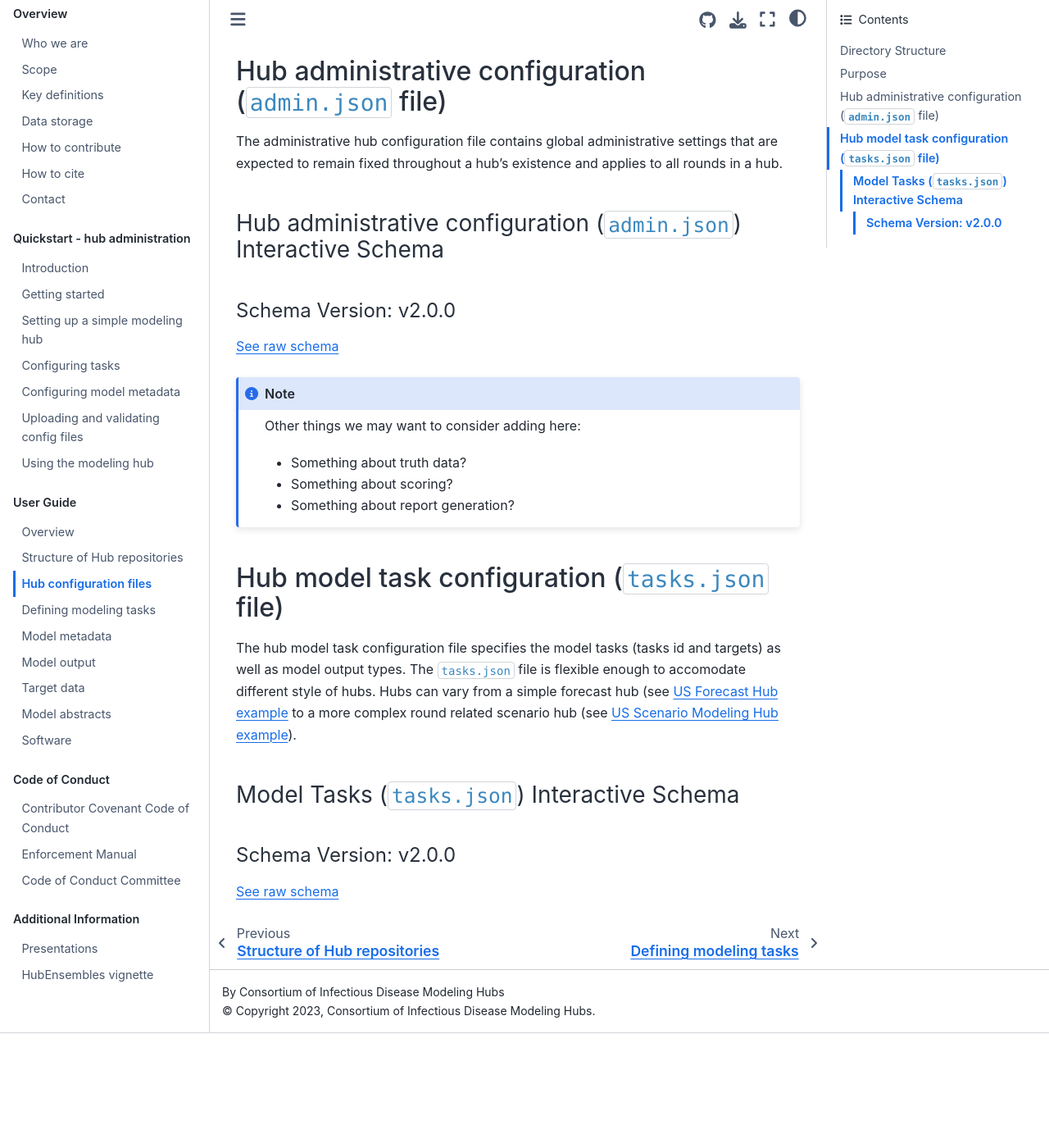
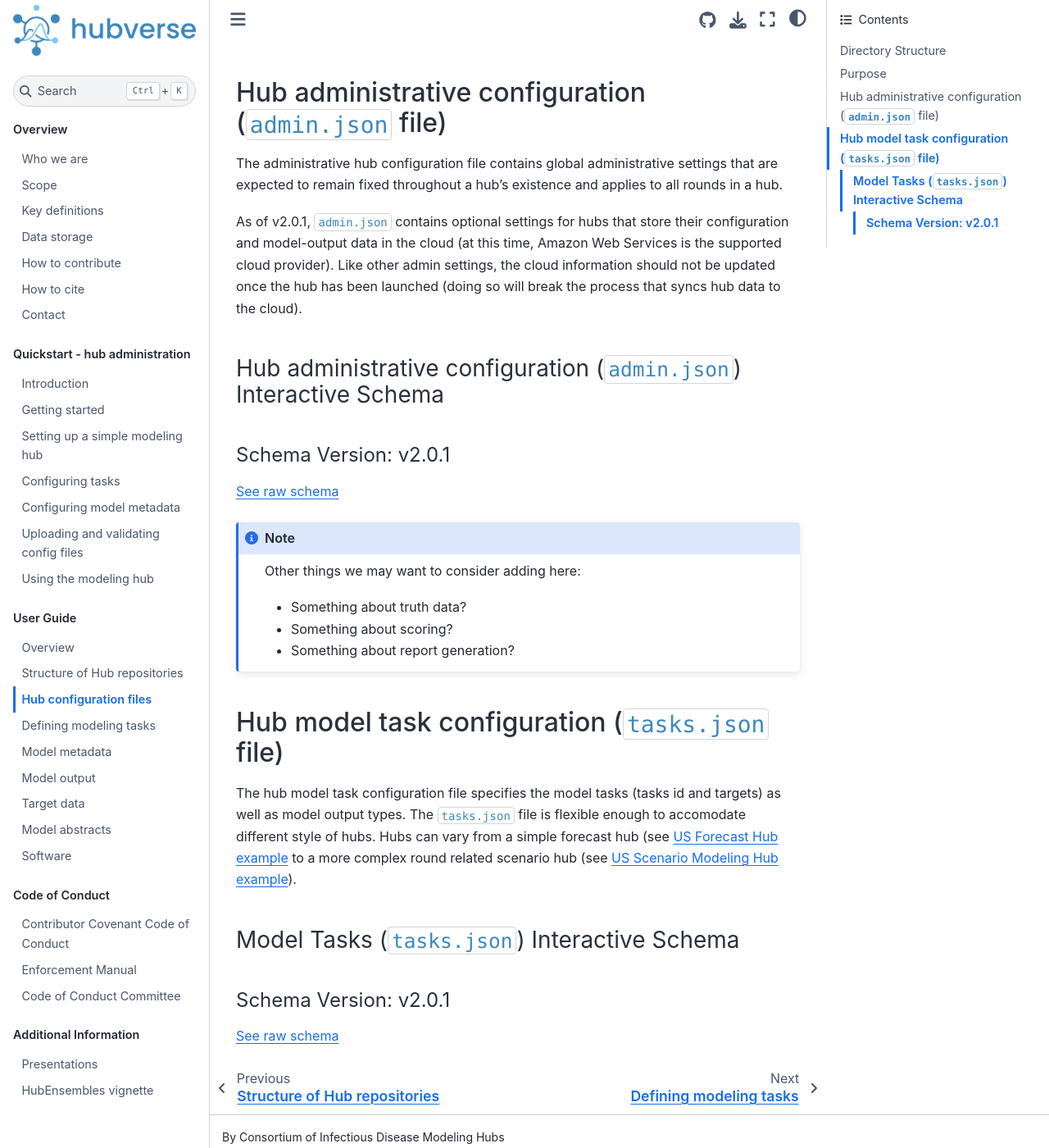
Before and after one commit to hubverse-org/hubDocs, a Sphinx documentation site: the page built from docs/source/user-guide/hub-config.md, in a window 1280 px wide and 1400 px high, scrolled down 1384 px. Shown: the whole window at 82% size. Built offline with Sphinx 7.4.7 and the Sphinx Book theme 1.1.4, drawn with Linux system fonts in a browser that asks for light colours; before the commit the page ends 2644 px from its top, so only the background shows below that; some of the changed text lies outside the part shown.

Commit message:
Bump schema to v2.0.1
Also update the docs to reflect that S3 storage is an option and
the hubverse team can host.

```diff
--- a/docs/source/conf.py
+++ b/docs/source/conf.py
@@ -68,7 +68,7 @@
 # -- Options for EPUB output
 epub_show_urls = 'footnote'
 
-schema_version = "v2.0.0"
+schema_version = "v2.0.1"
 # Use schema_branch variable to specify a branch in the schemas repository from which config schema will be source, especially for docson widgets.
 # Useful if the schema being documented hasn't been released to the `main` branch in the schemas repo yet. If version has been released already, set this to "main".
 schema_branch = schema_version+"-branch"
--- a/docs/source/user-guide/hub-config.md
+++ b/docs/source/user-guide/hub-config.md
@@ -2,7 +2,7 @@
 
 ## Directory Structure
 The `hub-config` directory in a modeling hub is required to contain three files:
-   1. `admin.json` - JSON  file containing generic information about the hub as well as static configuration settings for downstream tools such as validations, visualizations, etc.
+   1. `admin.json` - JSON file containing generic information about the hub as well as static configuration settings for downstream tools such as validations, visualizations, etc. This file also contains optional cloud settings for hubs that use cloud storage.
    2. `tasks.json` - JSON file specifing modeling tasks and model output formats, which may be round-specific.
    3. `model-metadata-schema.json` - JSON or YAML file defining format of model metadata files
 
@@ -30,6 +30,8 @@
 
 The administrative hub configuration file contains global administrative settings that are expected to remain fixed throughout a hub’s existence and applies to all rounds in a hub.
 
+As of v2.0.1, `admin.json` contains optional settings for hubs that store their configuration and model-output data in the cloud (at this time, Amazon Web Services is the supported cloud provider). Like other admin settings, the cloud information should not be updated once the hub has been launched (doing so will break the process that syncs hub data to the cloud).
+
 (hub_admin_config)=
 ### Hub administrative configuration (`admin.json`) Interactive Schema
 
```
Also changed, not shown: docs/source/overview/data-storage.md (+2 -0 lines).
